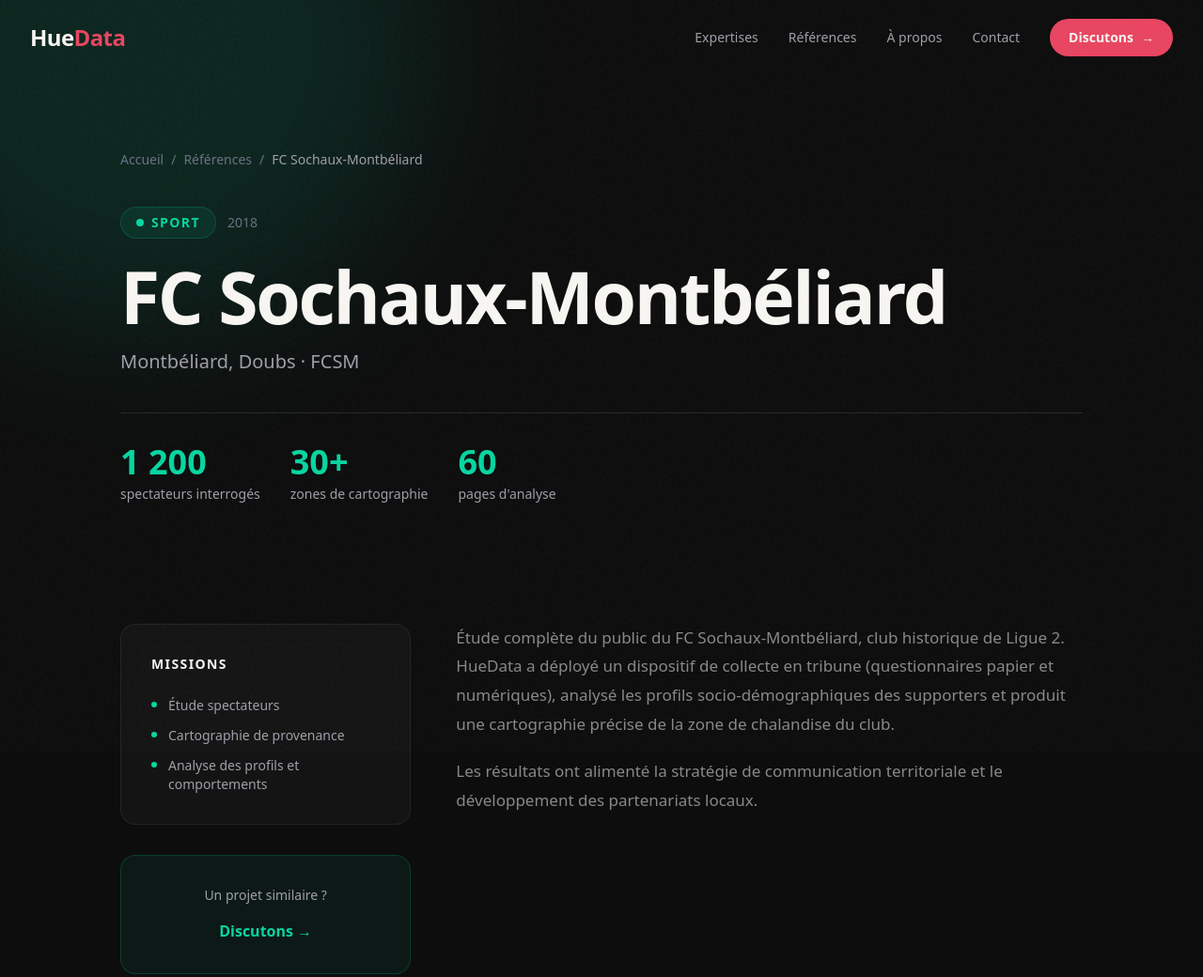
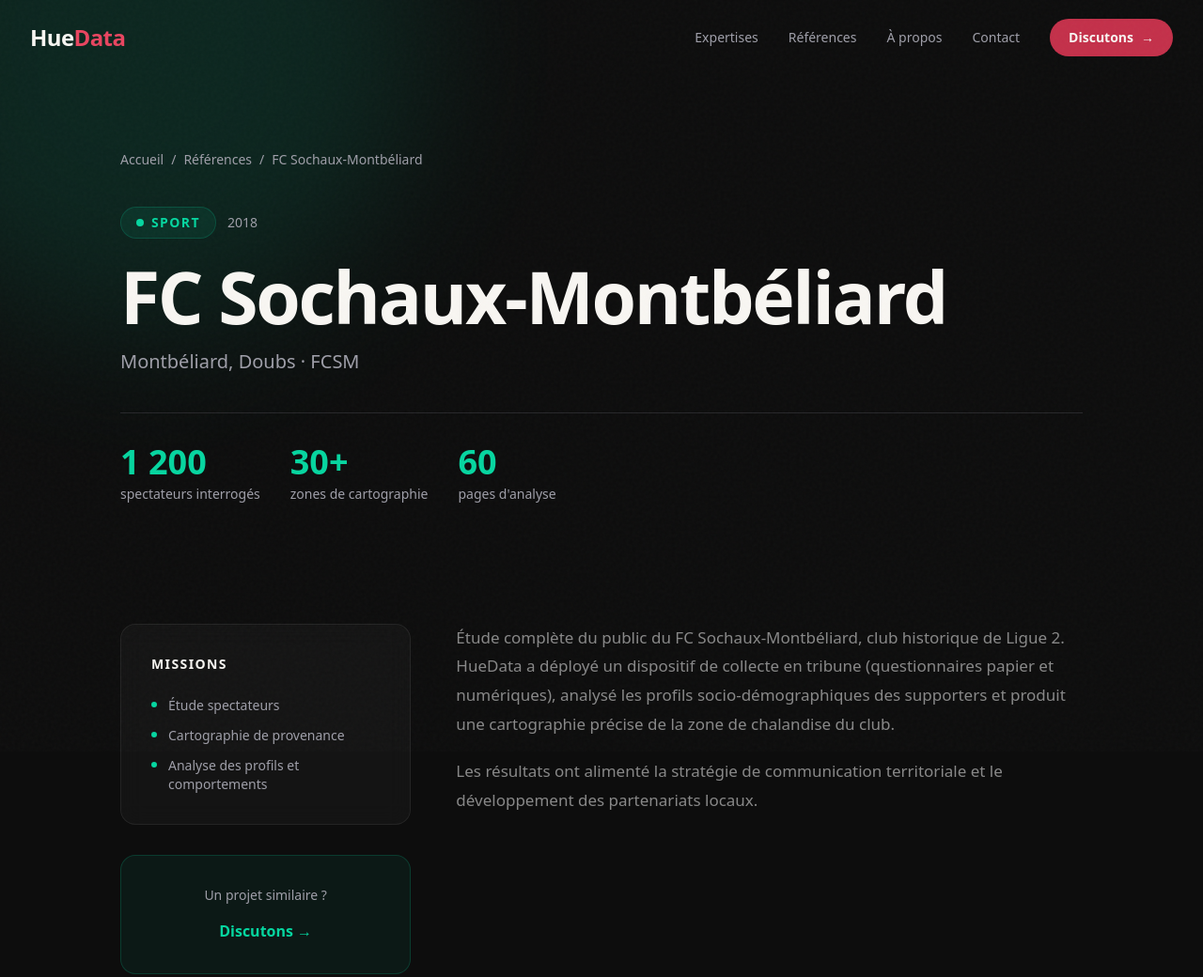
Before and after one commit to xaviersenente/huedata, an Astro site: page /references/fc-sochaux-montbeliard in a window 1280 px wide. Shown: the top 1040 px of the page at 94% size. Built offline with nearby package versions, Linux system fonts and the light colour scheme; Astro itself is replaced by a stand-in of ours.

Commit message:
feat: ajout de la prise en charge des témoignages avec des champs conditionnels; mise à jour des styles et des liens dans plusieurs composants; amélioration des données de référence

```diff
--- a/keystatic.config.ts
+++ b/keystatic.config.ts
@@ -48,6 +48,20 @@ export default config({
           label: "Services réalisés",
           itemLabel: (props) => props.value,
         }),
+        testimonial: fields.conditional(
+          fields.checkbox({
+            label: "Ajouter un témoignage",
+            defaultValue: false,
+          }),
+          {
+            true: fields.object({
+              author: fields.text({ label: "Auteur" }),
+              role: fields.text({ label: "Rôle" }),
+              quote: fields.text({ label: "Citation", multiline: true }),
+            }),
+            false: fields.empty(),
+          },
+        ),
         content: fields.markdoc({ label: "Contenu", extension: "md" }),
       },
     }),
--- a/src/components/sections/CTA.astro
+++ b/src/components/sections/CTA.astro
@@ -75,7 +75,7 @@ import { statsSummary } from "../../data/stats";
               <div class="font-display text-2xl font-bold text-creme">
                 {item.v}
               </div>
-              <div class="mt-1 font-body text-xs tracking-wider text-gray-500 uppercase">
+              <div class="mt-1 font-body text-xs tracking-wider text-gray-400 uppercase">
                 {item.l}
               </div>
             </div>
--- a/src/components/ui/Button.astro
+++ b/src/components/ui/Button.astro
@@ -41,7 +41,7 @@ const sizeClasses: Record<string, string> = {
 
 const variantClasses: Record<string, string> = {
   primary:
-    "bg-magenta hover:bg-magenta-dark text-creme font-display font-bold rounded-full transition-all duration-300 hover:scale-105 hover:shadow-[0_0_40px_rgba(233,69,96,0.4)]",
+    "bg-magenta-dark text-creme font-display font-bold rounded-full transition-all duration-300 hover:scale-105 hover:shadow-[0_0_40px_rgba(233,69,96,0.4)]",
   outline:
     "border border-gray-400 hover:border-white text-gray-400 hover:text-creme font-display font-medium rounded-full transition-all duration-300",
   link: "font-display font-semibold transition-all duration-300 hover:gap-3",
--- a/src/content/config.ts
+++ b/src/content/config.ts
@@ -1,43 +1,61 @@
-import { defineCollection, z } from 'astro:content';
+import { defineCollection, z } from "astro:content";
 
 const references = defineCollection({
-  type: 'content',
+  type: "content",
   schema: z.object({
     title: z.string(),
     client: z.string(),
     location: z.string(),
     year: z.string(),
-    domain: z.enum(['festival', 'salle', 'musee', 'sport', 'collectivite', 'association']),
+    domain: z.enum([
+      "festival",
+      "salle",
+      "musee",
+      "sport",
+      "collectivite",
+      "association",
+    ]),
     featured: z.boolean().default(false),
     logo: z.string().optional(),
     cover: z.string().optional(),
-    stats: z.array(z.object({
-      label: z.string(),
-      value: z.string(),
-    })).optional(),
+    stats: z
+      .array(
+        z.object({
+          label: z.string(),
+          value: z.string(),
+        }),
+      )
+      .optional(),
     services: z.array(z.string()).optional(),
-    testimonial: z.object({
-      author: z.string(),
-      role: z.string(),
-      quote: z.string(),
-    }).optional(),
+    testimonial: z
+      .object({
+        discriminant: z.boolean(),
+        value: z
+          .object({
+            author: z.string(),
+            role: z.string(),
+            quote: z.string(),
+          })
+          .optional(),
+      })
+      .optional(),
   }),
 });
 
 const expertises = defineCollection({
-  type: 'content',
+  type: "content",
   schema: z.object({
     title: z.string(),
-    icon: z.enum(['chart', 'chat', 'target', 'map']),
+    icon: z.enum(["chart", "chat", "target", "map"]),
     order: z.number(),
-    color: z.enum(['electric', 'magenta', 'mustard', 'sage']),
+    color: z.enum(["electric", "magenta", "mustard", "sage"]),
     description: z.string(),
     methods: z.array(z.string()).optional(),
   }),
 });
 
 const temoignages = defineCollection({
-  type: 'content',
+  type: "content",
   schema: z.object({
     author: z.string(),
     role: z.string(),
--- a/src/content/references/la-filature.md
+++ b/src/content/references/la-filature.md
@@ -1,21 +1,20 @@
 ---
-title: "La Filature"
-client: "La Filature de Mulhouse"
-location: "Mulhouse, Haut-Rhin"
-year: "2023"
-domain: "salle"
+title: La Filature
+client: La Filature de Mulhouse
+location: Mulhouse, Haut-Rhin
+year: '2023'
+domain: salle
 featured: false
 stats:
-  - label: "spectacles analysés"
-    value: "80+"
-  - label: "abonnés dans la base"
-    value: "3 500"
-  - label: "taux de fidélisation mesuré"
-    value: "68%"
+  - label: spectacles analysés
+    value: 80+
+  - label: abonnés dans la base
+    value: 3 500
+  - label: taux de fidélisation mesuré
+    value: 68%
 services:
-  - "Analyse de la base abonnés"
-  - "Étude des comportements de fréquentation"
-  - "Segmentation et ciblage"
+  - Analyse de la base abonnés
+  - Étude des comportements de fréquentation
+  - Segmentation et ciblage
 ---
-
 Scène nationale de Mulhouse, La Filature a confié à HueData l'analyse de sa base de données abonnés et de ses données de billetterie sur 3 saisons. L'objectif : mieux comprendre les comportements de fréquentation pour affiner la stratégie de fidélisation et d'élargissement des publics.
--- a/src/content/references/le-moloco.md
+++ b/src/content/references/le-moloco.md
@@ -17,9 +17,11 @@ services:
   - "Analyse longitudinale de l'évolution"
   - "Recommandations stratégiques"
 testimonial:
-  author: "David Demange"
-  role: "Directeur, Le Moloco"
-  quote: "Le travail sur les datas avec Stéphane a été très important dans le regard que le Moloco porte sur sa propre activité. Cela nous permet de faire évoluer le projet artistique et d'argumenter auprès de nos partenaires."
+  discriminant: true
+  value:
+    author: "David Demange"
+    role: "Directeur, Le Moloco"
+    quote: "Le travail sur les datas avec Stéphane a été très important dans le regard que le Moloco porte sur sa propre activité. Cela nous permet de faire évoluer le projet artistique et d'argumenter auprès de nos partenaires."
 ---
 
 Salle de musiques actuelles de référence en Franche-Comté, Le Moloco a fait appel à HueData pour deux études de satisfaction distinctes (2016 et 2019), permettant de mesurer l'évolution de la perception des spectateurs et d'orienter les choix artistiques et de communication.
--- a/src/content/references/les-eurokeennes.md
+++ b/src/content/references/les-eurokeennes.md
@@ -1,21 +1,20 @@
 ---
-title: "Les Eurockéennes"
-client: "Les Eurockéennes de Belfort"
-location: "Belfort, Territoire de Belfort"
-year: "2022"
-domain: "festival"
+title: Les Eurockéennes
+client: Les Eurockéennes de Belfort
+location: Belfort, Territoire de Belfort
+year: '2022'
+domain: festival
 featured: true
 stats:
-  - label: "festivaliers / édition"
-    value: "100 000"
-  - label: "répondants à l'enquête"
-    value: "2 000"
-  - label: "éditions accompagnées"
-    value: "2"
+  - label: festivaliers / édition
+    value: 100 000
+  - label: répondants à l'enquête
+    value: 2 000
+  - label: éditions accompagnées
+    value: '2'
 services:
-  - "Étude de public grande échelle"
-  - "Analyse comportementale et socio-démographique"
-  - "Cartographie nationale de provenance"
+  - Étude de public grande échelle
+  - Analyse comportementale et socio-démographique
+  - Cartographie nationale de provenance
 ---
-
 L'un des plus grands festivals de France. HueData a accompagné les Eurockéennes dans la connaissance approfondie de leur public massif à travers une enquête de grande envergure, incluant analyse des comportements de consommation sur site, profils socio-démographiques détaillés et cartographie de provenance nationale.
--- a/src/content/references/no-logo-festival.md
+++ b/src/content/references/no-logo-festival.md
@@ -17,9 +17,11 @@ services:
   - "Étude descriptive et de satisfaction"
   - "Étude d'impact économique"
 testimonial:
-  author: "Florent Sanseigne"
-  role: "Directeur, No Logo Festival"
-  quote: "En 2022 l'analyse et la connaissance des acteurs de son événement est un moyen de réussite !"
+  discriminant: true
+  value:
+    author: "Florent Sanseigne"
+    role: "Directeur, No Logo Festival"
+    quote: "En 2022 l'analyse et la connaissance des acteurs de son événement est un moyen de réussite !"
 ---
 
 Partenariat historique engagé depuis 2015 avec l'un des festivals de musiques actuelles les plus emblématiques de Franche-Comté. Chaque année, HueData déploie un dispositif complet d'étude : analyse de la billetterie (20 000 lignes), enquête de satisfaction auprès des festivaliers (1 200 à 1 900 réponses/an) et cartographie de la provenance du public.
--- a/src/layouts/Layout.astro
+++ b/src/layouts/Layout.astro
@@ -94,7 +94,7 @@ const navLinks = [
           "Data analysis",
           "Études de marché"
         ],
-        "sameAs": ["https://www.linkedin.com/in/stephane-laurent-huedata/"]
+        "sameAs": ["https://www.linkedin.com/in/st%C3%A9phane-laurent-prof/"]
       }
     </script>
     <slot name="head" />
@@ -210,7 +210,7 @@ const navLinks = [
               transforme vos données en décisions.
             </p>
             <a
-              href="https://www.linkedin.com/in/stephane-laurent-huedata/"
+              href="https://www.linkedin.com/in/st%C3%A9phane-laurent-prof/"
               target="_blank"
               rel="noopener noreferrer"
               class="mt-6 inline-flex items-center gap-2 text-sm text-gray-400 transition-colors hover:text-electric"
--- a/src/pages/a-propos.astro
+++ b/src/pages/a-propos.astro
@@ -136,7 +136,7 @@ const timeline = [
       <p
         class="font-display text-[clamp(1.8rem,4vw,3.5rem)] leading-tight font-bold tracking-[-0.02em] text-creme"
       >
-        « Nos données ont des couleurs.<br />
+        « Vos données ont des couleurs.<br />
         <span class="text-gradient-magenta">Votre public a une histoire.</span
         ><br />
         On la raconte ensemble. »
--- a/src/pages/contact.astro
+++ b/src/pages/contact.astro
@@ -281,7 +281,7 @@ const sectors = [
               <span class="text-sm">contact@huedata.fr</span>
             </a>
             <a
-              href="https://www.linkedin.com/in/stephane-laurent-huedata/"
+              href="https://www.linkedin.com/in/st%C3%A9phane-laurent-prof/"
               target="_blank"
               rel="noopener noreferrer"
               class="group flex items-center gap-3 text-gray-400 transition-colors hover:text-electric"
@@ -318,7 +318,7 @@ const sectors = [
           <div class="mt-4 flex flex-wrap gap-2">
             {
               ["BFC", "Alsace", "Île-de-France", "National"].map((zone) => (
-                <span class="rounded-full border border-gray-700 px-3 py-1 font-body text-xs text-gray-500">
+                <span class="rounded-full border border-gray-700 px-3 py-1 font-body text-xs text-gray-400">
                   {zone}
                 </span>
               ))
--- a/src/pages/references/[slug].astro
+++ b/src/pages/references/[slug].astro
@@ -58,7 +58,7 @@ const label = domainLabels[ref.data.domain];
     <div class="relative z-10 mx-auto max-w-5xl">
       <!-- Breadcrumb -->
       <nav
-        class="mb-10 flex items-center gap-2 text-sm text-gray-500"
+        class="mb-10 flex items-center gap-2 text-sm text-gray-400"
         aria-label="Fil d'Ariane"
       >
         <a href="/" class="transition-colors hover:text-creme">Accueil</a>
@@ -78,7 +78,7 @@ const label = domainLabels[ref.data.domain];
           <span class={`w-2 h-2 rounded-full ${dc.bg}`}></span>
           {label}
         </span>
-        <span class="text-sm text-gray-500">{ref.data.year}</span>
+        <span class="text-sm text-gray-400">{ref.data.year}</span>
       </div>
 
       <h1
@@ -138,7 +138,7 @@ const label = domainLabels[ref.data.domain];
 
         <!-- Témoignage -->
         {
-          ref.data.testimonial && (
+          ref.data.testimonial?.discriminant && ref.data.testimonial.value && (
             <div
               class={`relative overflow-hidden rounded-2xl border border-gray-800 p-8 ${dc.bgSubtle}`}
             >
@@ -151,14 +151,14 @@ const label = domainLabels[ref.data.domain];
                 class={`absolute top-0 bottom-0 left-0 w-1 rounded-l-2xl ${dc.bg}`}
               />
               <p class="relative z-10 mb-6 font-body text-sm leading-relaxed text-gray-400 italic">
-                "{ref.data.testimonial.quote}"
+                "{ref.data.testimonial.value.quote}"
               </p>
               <div class="relative z-10">
                 <div class="font-display text-sm font-semibold text-creme">
-                  {ref.data.testimonial.author}
+                  {ref.data.testimonial.value.author}
                 </div>
-                <div class="mt-1 font-body text-xs text-gray-500">
-                  {ref.data.testimonial.role}
+                <div class="mt-1 font-body text-xs text-gray-400">
+                  {ref.data.testimonial.value.role}
                 </div>
               </div>
             </div>
```
Also changed, not shown: src/content/references/fc-sochaux-montbeliard.md (+1 -1 lines).
